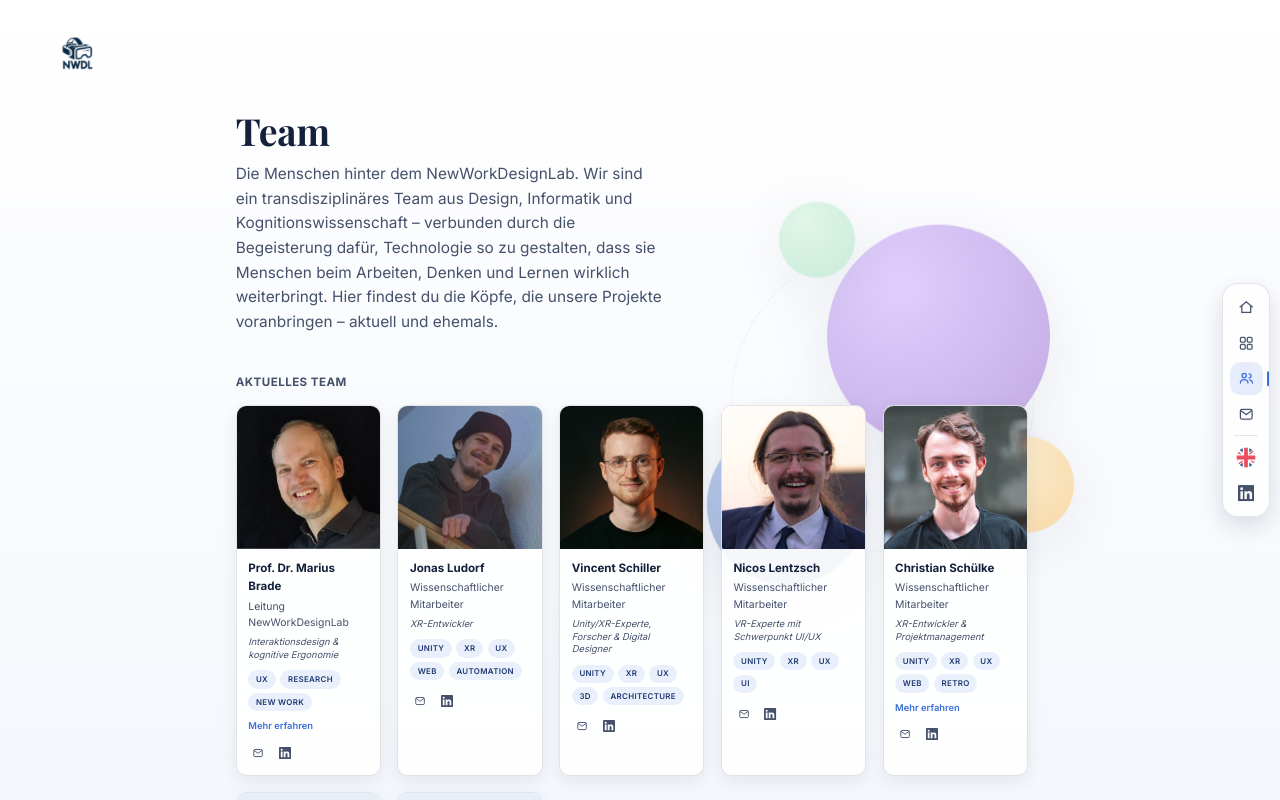
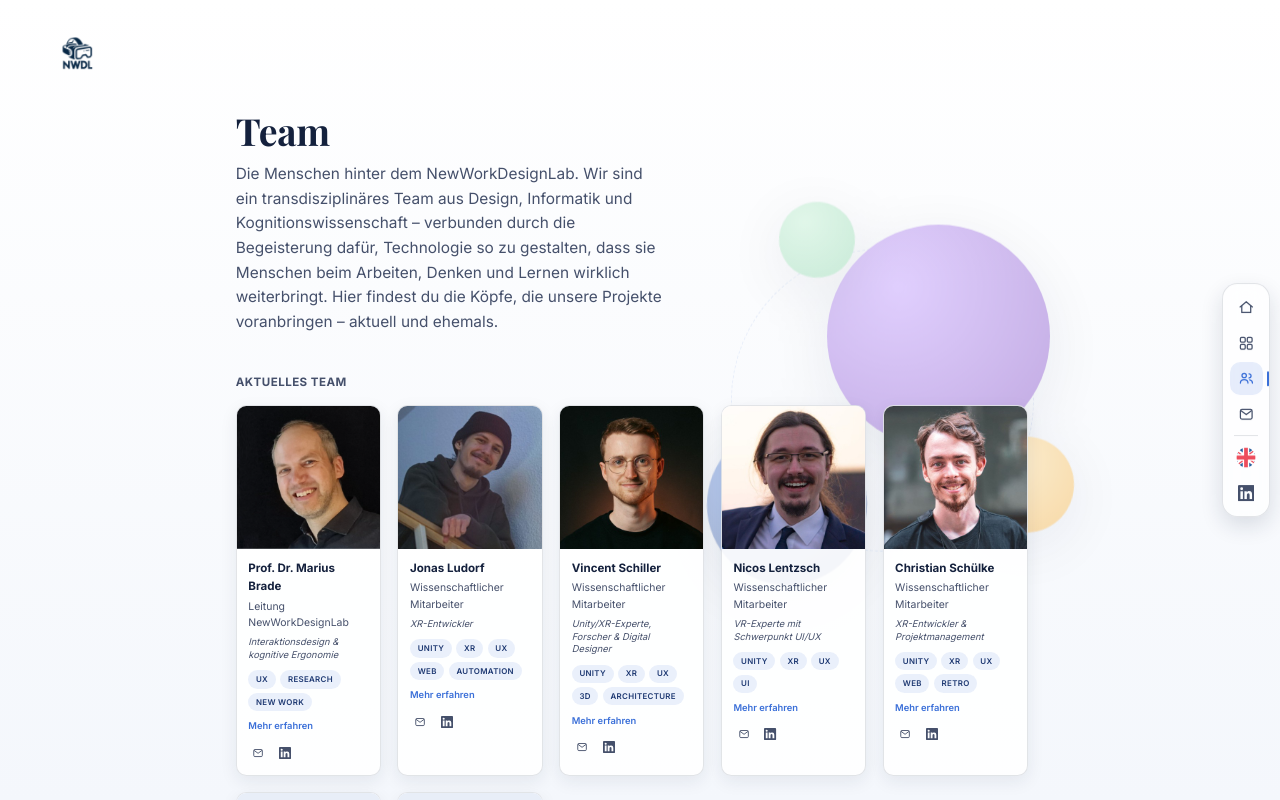
Before and after one commit to NewWorkDesignLab/website, a Next.js app: page /team in a window 1280 px wide. Built offline with nearby package versions, Linux system fonts and the light colour scheme; a web font is replaced by a local one.

Commit message:
added more content to team page

```diff
--- a/src/content/team.ts
+++ b/src/content/team.ts
@@ -29,8 +29,8 @@ export const team: Member[] = [
     },
     tags: ["UX", "Research", "New Work"],
     bio: {
-      de: "Leitet das NewWorkDesignLab und forscht im Schnittgebiet von Interaktionsdesign, Informatik und Kognitionspsychologie.",
-      en: "Heads the NewWorkDesignLab and researches at the intersection of interaction design, computer science and cognitive psychology.",
+      de: "Als Leiter des New Work Design Lab und Professor für Medieninformatik an der FHD forscht er seit 2010 im Schnittfeld von Interaktionsdesign, Informatik und Kognitionspsychologie, heute mit Schwerpunkt auf User Experience Design und Game-Entwicklung. Seit 2014 treibt ihn das Thema New Work um: wie wir herausfinden, was wir im Leben wirklich wollen und brauchen – und wie sich das gestalten lässt.",
+      en: "As head of the New Work Design Lab and professor of media informatics at FHD, he has been researching at the intersection of interaction design, computer science and cognitive psychology since 2010 – today with a focus on user experience design and game development. Since 2014 he has been driven by the topic of New Work: how we find out what we truly want and need in life – and how that can be shaped.",
     },
   },
   {
@@ -42,6 +42,10 @@ export const team: Member[] = [
     email: "j.ludorf@fh-dresden.eu",
     specialty: { de: "XR-Entwickler", en: "XR Developer" },
     tags: ["Unity", "XR", "UX", "Web", "Automation"],
+    bio: {
+      de: "Er konzipiert und realisiert immersive XR-Erlebnisse für Industriekunden und Forschungsprojekte – von Schulungs- über Marketing- bis zu Recruiting-Anwendungen. Am Lab entwickelt er performante 3D-Anwendungen und räumliche Prototyping-Tools in Unity, mit Fokus auf intuitives Design und den Wissenstransfer durch Extended Reality.",
+      en: "He designs and builds immersive XR experiences for industry clients and research projects – from training to marketing and recruiting applications. At the lab he develops performant 3D applications and spatial prototyping tools in Unity, focusing on intuitive design and knowledge transfer through extended reality.",
+    },
   },
   {
     name: "Vincent Schiller",
@@ -55,6 +59,10 @@ export const team: Member[] = [
       en: "Unity/XR expert, researcher & digital designer",
     },
     tags: ["Unity", "XR", "UX", "3D", "Architecture"],
+    bio: {
+      de: "Master of Arts in Games- & XR-Management (2025) und Experte für Unity und XR. Am Lab gestaltet und entwickelt er interaktive Erlebnisse – mit Schwerpunkt auf User Experience und Mixed-Reality-Anwendungen, u. a. im Projekt Holospace XR. Für seine Bachelorarbeit erhielt er den Dresden Excellence Award; das daraus entstandene Programmierlernspiel wurde als bestes Serious Game mit dem Games Innovation Award Saxony 2021 ausgezeichnet.",
+      en: "Master of Arts in Games & XR Management (2025) and an expert in Unity and XR. At the lab he designs and develops interactive experiences – with a focus on user experience and mixed-reality applications, including the Holospace XR project. For his bachelor's thesis he received the Dresden Excellence Award; the resulting programming learning game was named best serious game with the Games Innovation Award Saxony 2021.",
+    },
   },
  {
     name: "Nicos Lentzsch",
@@ -68,6 +76,10 @@ export const team: Member[] = [
       en: "VR expert specialising in UI/UX",
     },
     tags: ["Unity", "XR", "UX", "UI"],
+    bio: {
+      de: "Nach seinem Abschluss in Medieninformatik & Mediendesign (FHD, 2022) gründete er mit Förderung durch Dresden EXIST das VR-Projekt DreamTime-VR, einen mobilen Meditationsraum. Heute ist er in Vollzeit am Projekt Holospace XR tätig und bringt umfangreiche Unity-Erfahrung ein.",
+      en: "After graduating in media informatics & media design (FHD, 2022), he founded the VR project DreamTime-VR, a portable meditation room, with support from the Dresden EXIST programme. Today he works full-time on the Holospace XR project, contributing extensive Unity experience.",
+    },
   },
   {
     name: "Christian Schülke",
@@ -93,7 +105,11 @@ export const team: Member[] = [
     status: "current",
     email: "MID23.PAhlers@stud.fh-dresden.eu",
     specialty: { de: "XR-Entwickler, Web-Apps", en: "XR developer, web apps" },
-    tags: ["Unity", "XR", "UX", "Web", "Databases"],
+    tags: ["Unity", "XR", "UX", "Web", "Databases", "Games"],
+    bio: {
+      de: "XR- und Web-Entwickler, der seit dem Wintersemester 2023 an der FHD studiert. Am Lab setzte er den „QR-Rundgang“ technisch um – ein Webportal, über das hausintern digitale Projekte an den Wänden ausgestellt und per Smartphone als AR im Raum erlebbar werden. Bereits während seines Studiums veröffentlichte er sein erstes Spiel „Caveman hits Giraffe in a Car“ auf Steam.",
+      en: "XR and web developer who has been studying at FHD since the 2023 winter semester. At the lab he handled the technical implementation of the “QR tour” – a web portal through which in-house digital projects are exhibited on the walls and can be experienced as AR in the room via smartphone. He has already released his first game, “Caveman hits Giraffe in a Car”, created during his studies, on Steam.",
+    },
   },
    {
     name: "Philipp Wittig",
```
Also changed, not shown: public/team/former-member/cora-marie-lenz.jpg.
